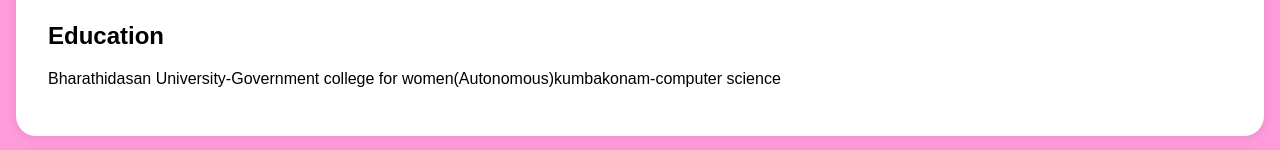
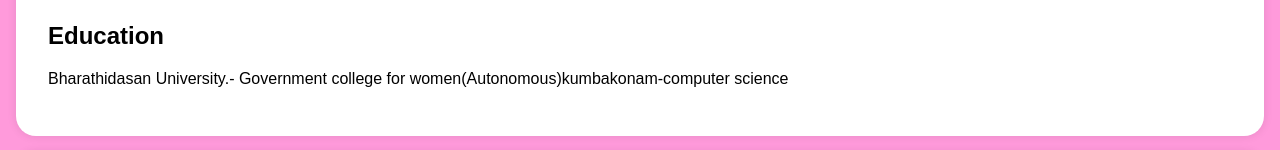
Before and after one commit to priyadharshinistudent/digital-portfolio, a plain HTML site: page index.html in a window 1280 px wide. Shown: the part 476-626 px from the top of the page. Drawn offline with Linux system fonts and the light colour scheme.

Commit message:
index.html

```diff
--- a/index.html
+++ b/index.html
@@ -125,7 +125,8 @@
     <section id="education">
         <div class="section-content">
             <h2>Education</h2>
-            <p>Bharathidasan University-Government college for women(Autonomous)kumbakonam-computer science</p>
+            <p>Bharathidasan University.-
+                Government college for women(Autonomous)kumbakonam-computer science</p>
 
 
         </div>
```
